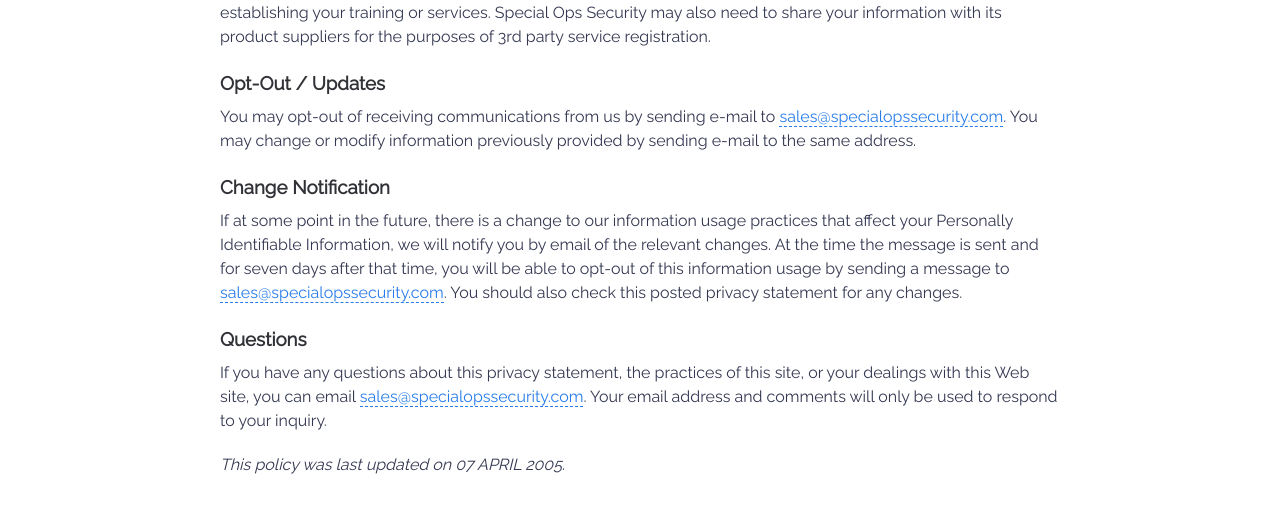
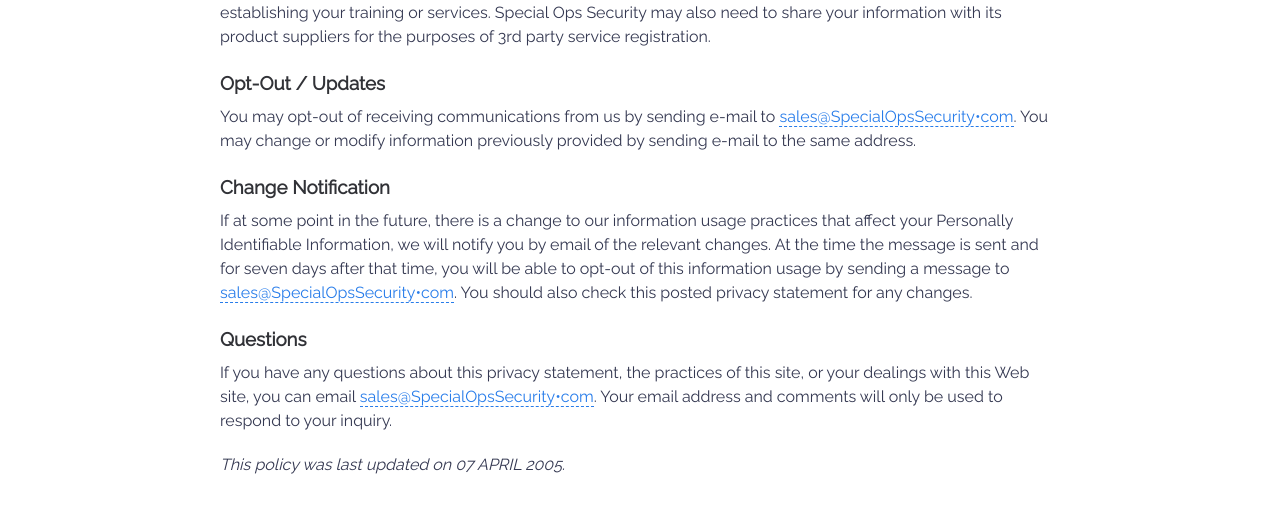
Before and after one commit to specialopssecurity/specialopssecurity.github.io, a Jekyll site: the page built from privacy.md, in a window 1280 px wide. Shown: the part 879-1398 px from the top of the page. Built offline with Jekyll 4.4.1, drawn with Linux system fonts in a browser that asks for light colours; part of the change alters nothing that is shown.

```diff
--- a/privacy.md
+++ b/privacy.md
@@ -16,16 +16,16 @@ Special Ops Security only shares your personally identifiable information as app
 
 ### Opt-Out / Updates
 
-You may opt-out of receiving communications from us by sending e-mail to [sales@specialopssecurity.com](mailto:sales@specialopssecurity.com). You may change or modify information previously provided by sending
+You may opt-out of receiving communications from us by sending e-mail to [sales@SpecialOpsSecurity•com](#). You may change or modify information previously provided by sending
 e-mail to the same address.
 
 ### Change Notification
 
-If at some point in the future, there is a change to our information usage practices that affect your Personally Identifiable Information, we will notify you by email of the relevant changes. At the time the message is sent and for seven days after that time, you will be able to opt-out of this information usage by sending a message to [sales@specialopssecurity.com](mailto:sales@specialopssecurity.com). You should also check this posted privacy statement for any changes.
+If at some point in the future, there is a change to our information usage practices that affect your Personally Identifiable Information, we will notify you by email of the relevant changes. At the time the message is sent and for seven days after that time, you will be able to opt-out of this information usage by sending a message to [sales@SpecialOpsSecurity•com](#). You should also check this posted privacy statement for any changes.
 
 ### Questions
 
 If you have any questions about this privacy statement, the practices of this site, or your dealings with this Web site, you can email
-[sales@specialopssecurity.com](mailto:sales@specialopssecurity.com). Your email address and comments will only be used to respond to your inquiry.
+[sales@SpecialOpsSecurity•com](#). Your email address and comments will only be used to respond to your inquiry.
 
 _This policy was last updated on 07 APRIL 2005._
```
